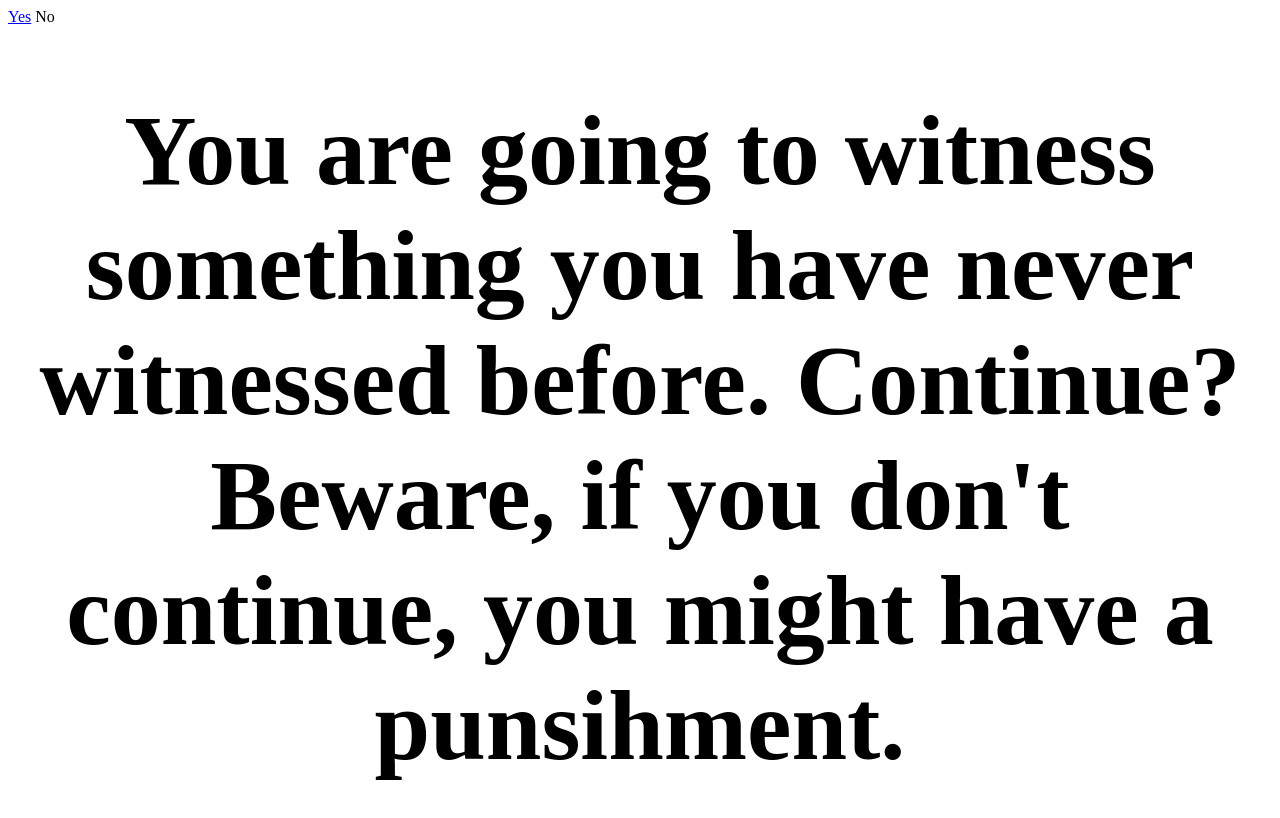
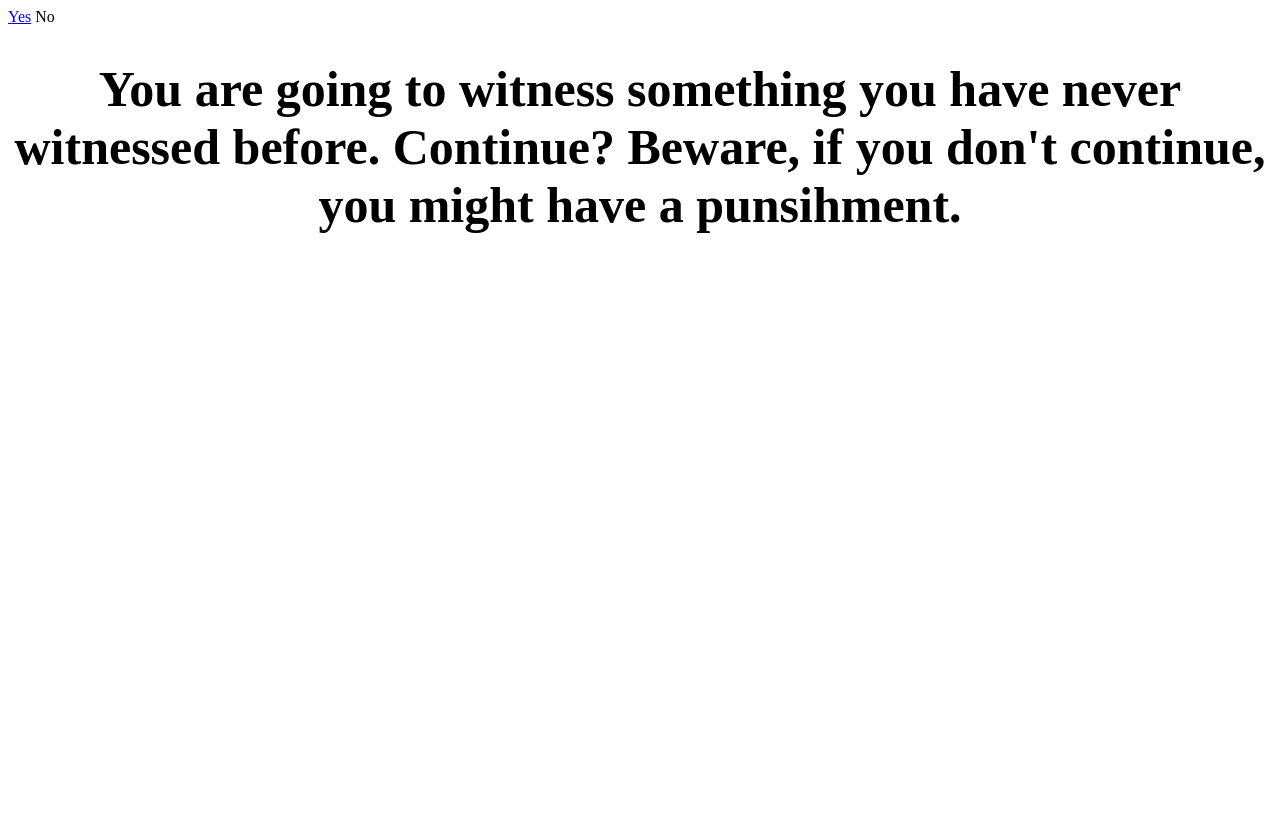
Before and after one commit to BigPo101/Click, a plain HTML site: page next.html in a window 1280 px wide. Drawn offline with Linux system fonts and the light colour scheme.

Commit message:
Update next.html

```diff
--- a/next.html
+++ b/next.html
@@ -12,6 +12,6 @@
         window.location.replace = "chrome://restart/";
       }
     </script>
-    <h1 align="center" style="font-size:100px;">You are going to witness something you have never witnessed before. Continue? Beware, if you don't continue, you might have a punsihment.</h1>
+    <h1 align="center" style="font-size:50px;">You are going to witness something you have never witnessed before. Continue? Beware, if you don't continue, you might have a punsihment.</h1>
   </body>
 </html>
```
